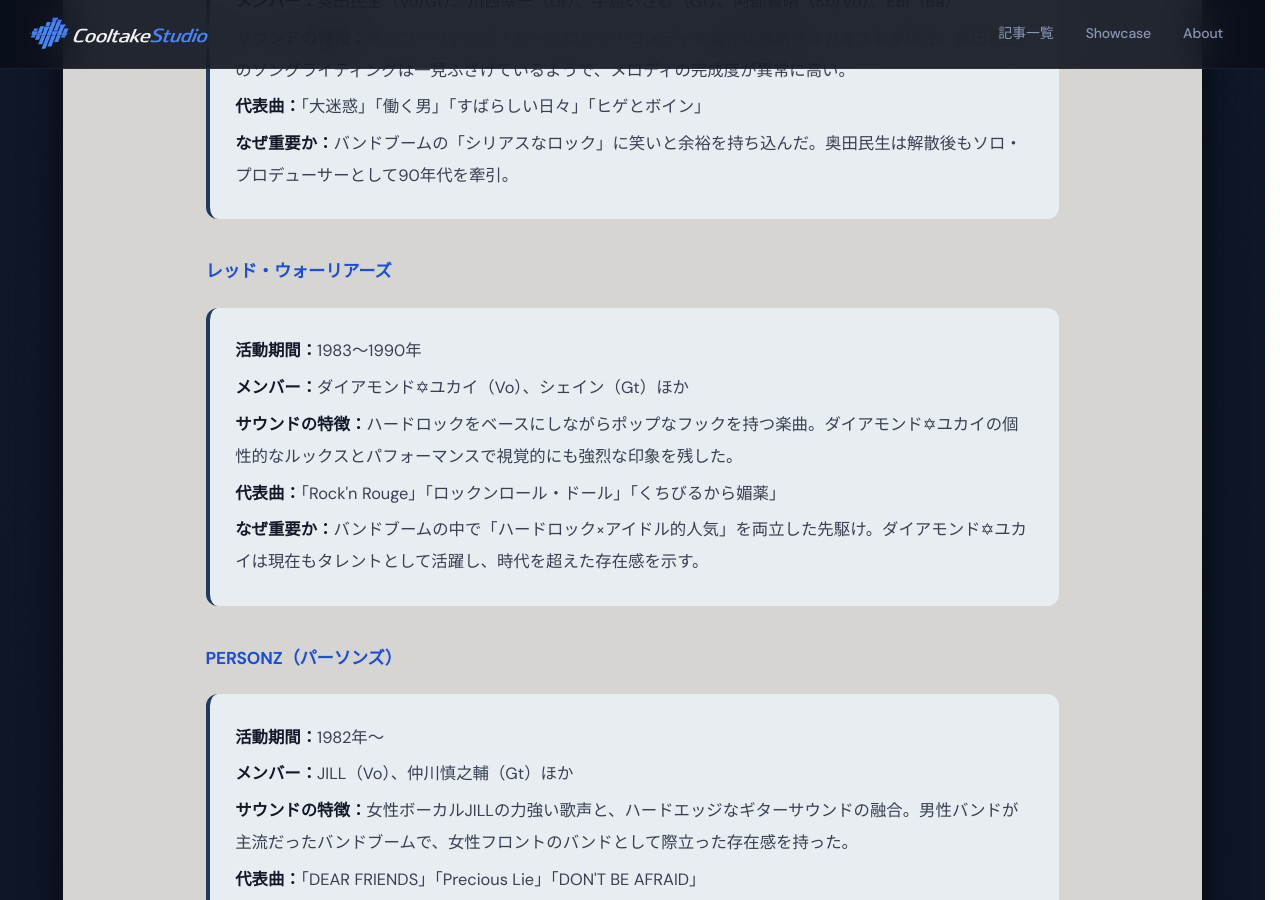
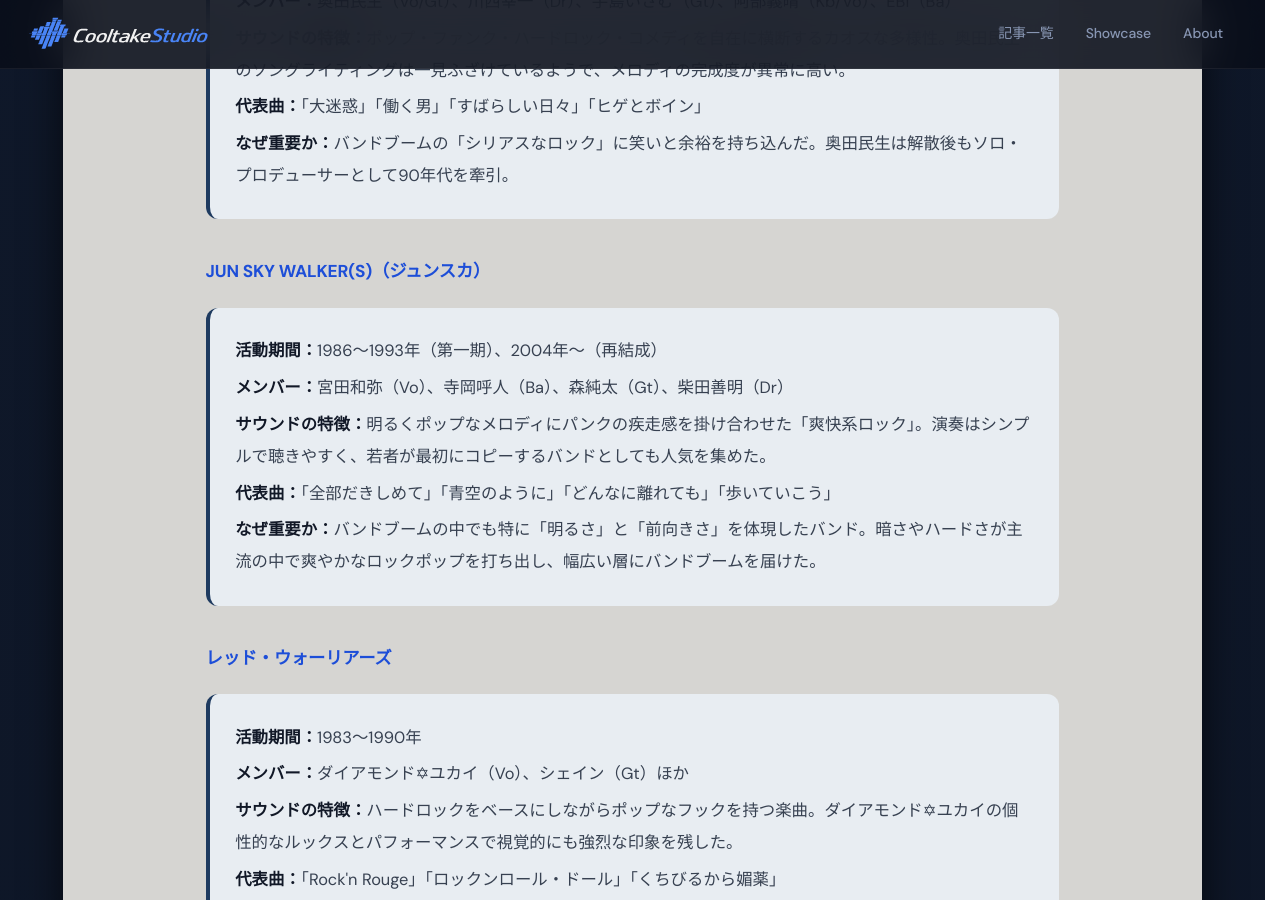
Before and after one commit to cooltake/cooltake-staging, a Jekyll site: the page built from _posts/2026-05-30-japan-music-08-band-boom.md, in a window 1280 px wide and 900 px high, scrolled down 2932 px. Built offline with Jekyll 4.4.1, drawn with Linux system fonts in a browser that asks for light colours; some web fonts are replaced.

Commit message:
feat: add JUN SKY WALKER(S) to band boom lineup

```diff
--- a/_posts/2026-05-30-japan-music-08-band-boom.md
+++ b/_posts/2026-05-30-japan-music-08-band-boom.md
@@ -65,6 +65,16 @@
 <p style="color:#374151;margin:.3rem 0;"><strong>サウンドの特徴：</strong>ポップ・ファンク・ハードロック・コメディを自在に横断するカオスな多様性。奥田民生のソングライティングは一見ふざけているようで、メロディの完成度が異常に高い。</p>
 <p style="color:#374151;margin:.3rem 0;"><strong>代表曲：</strong>「大迷惑」「働く男」「すばらしい日々」「ヒゲとボイン」</p>
 <p style="color:#374151;margin:.3rem 0;"><strong>なぜ重要か：</strong>バンドブームの「シリアスなロック」に笑いと余裕を持ち込んだ。奥田民生は解散後もソロ・プロデューサーとして90年代を牽引。</p>
+</div>
+
+### JUN SKY WALKER(S)（ジュンスカ）
+
+<div style="background:#e8edf2;border-radius:12px;padding:1.4rem 1.6rem;margin:1.2rem 0;border-left:4px solid #1e3a5f;">
+<p style="color:#374151;margin:.3rem 0;"><strong>活動期間：</strong>1986〜1993年（第一期）、2004年〜（再結成）</p>
+<p style="color:#374151;margin:.3rem 0;"><strong>メンバー：</strong>宮田和弥（Vo）、寺岡呼人（Ba）、森純太（Gt）、柴田善明（Dr）</p>
+<p style="color:#374151;margin:.3rem 0;"><strong>サウンドの特徴：</strong>明るくポップなメロディにパンクの疾走感を掛け合わせた「爽快系ロック」。演奏はシンプルで聴きやすく、若者が最初にコピーするバンドとしても人気を集めた。</p>
+<p style="color:#374151;margin:.3rem 0;"><strong>代表曲：</strong>「全部だきしめて」「青空のように」「どんなに離れても」「歩いていこう」</p>
+<p style="color:#374151;margin:.3rem 0;"><strong>なぜ重要か：</strong>バンドブームの中でも特に「明るさ」と「前向きさ」を体現したバンド。暗さやハードさが主流の中で爽やかなロックポップを打ち出し、幅広い層にバンドブームを届けた。</p>
 </div>
 
 ### レッド・ウォーリアーズ
```
